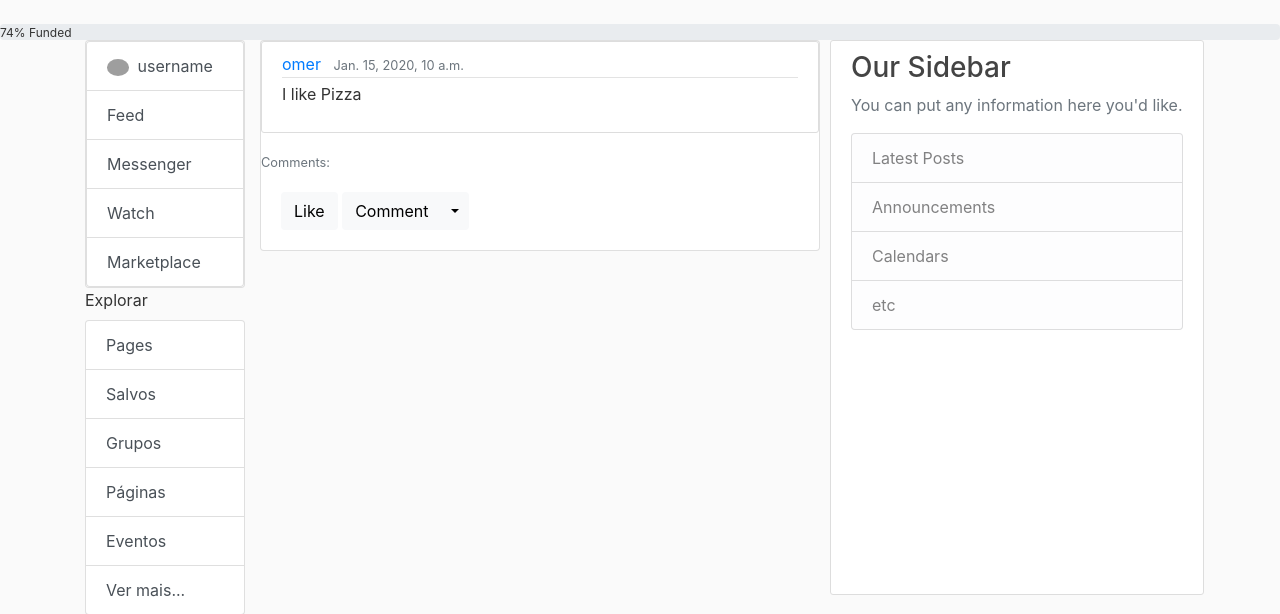
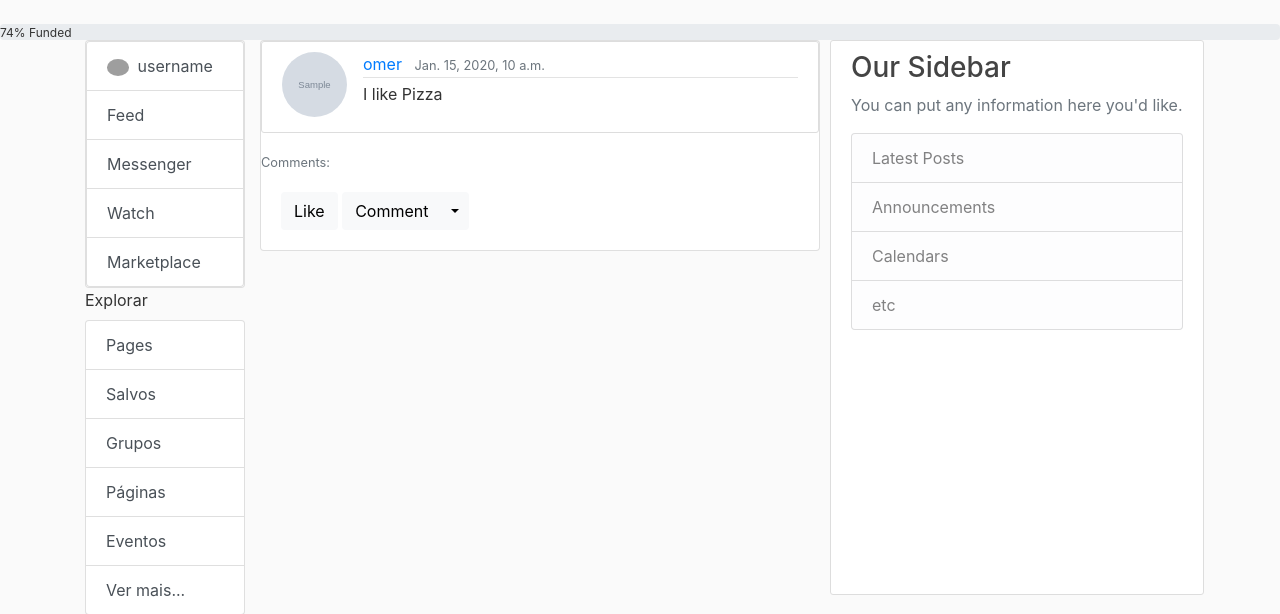
Before and after one commit to omerpaz1/facebook_simulation, a Django app: page /create-post/home/ in a window 1280 px wide. Shown: the part 56-670 px from the top of the page. Run offline with Django 3.2, Linux system fonts and the light colour scheme; a user stored in the database is signed in; data comes from the database, SQL or seed files in the repository; tables that the repository leaves empty hold one stand-in row (values such as "Sample post"); grey boxes marked "Sample" are stand-in pictures; some libraries are stand-ins or nearby versions; grey boxes are pictures that could not be loaded.

Commit message:
adding icon to user

```diff
--- a/facebook/templates/facebook/post.html
+++ b/facebook/templates/facebook/post.html
@@ -14,6 +14,7 @@ alert("hello")
 <!--  <img class="card-img-top" src="..." alt="Card image cap">-->
 
         <article class="media content-section">
+          <img class="rounded-circle article-img" src="{{ post.username.profile.image.url }}">
           <div class="media-body">
             <div class="article-metadata">
               <a class="mr-2" href="#">{{ post.username }}</a>
```
